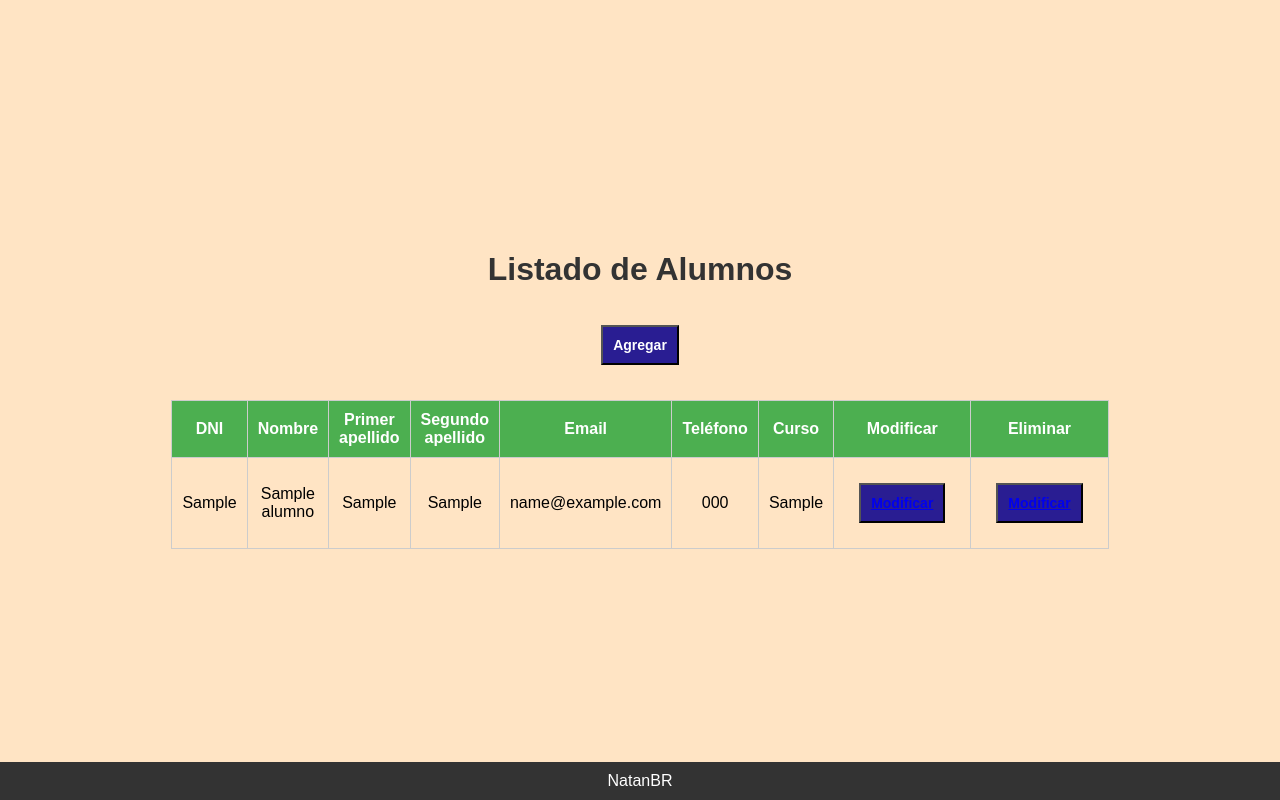
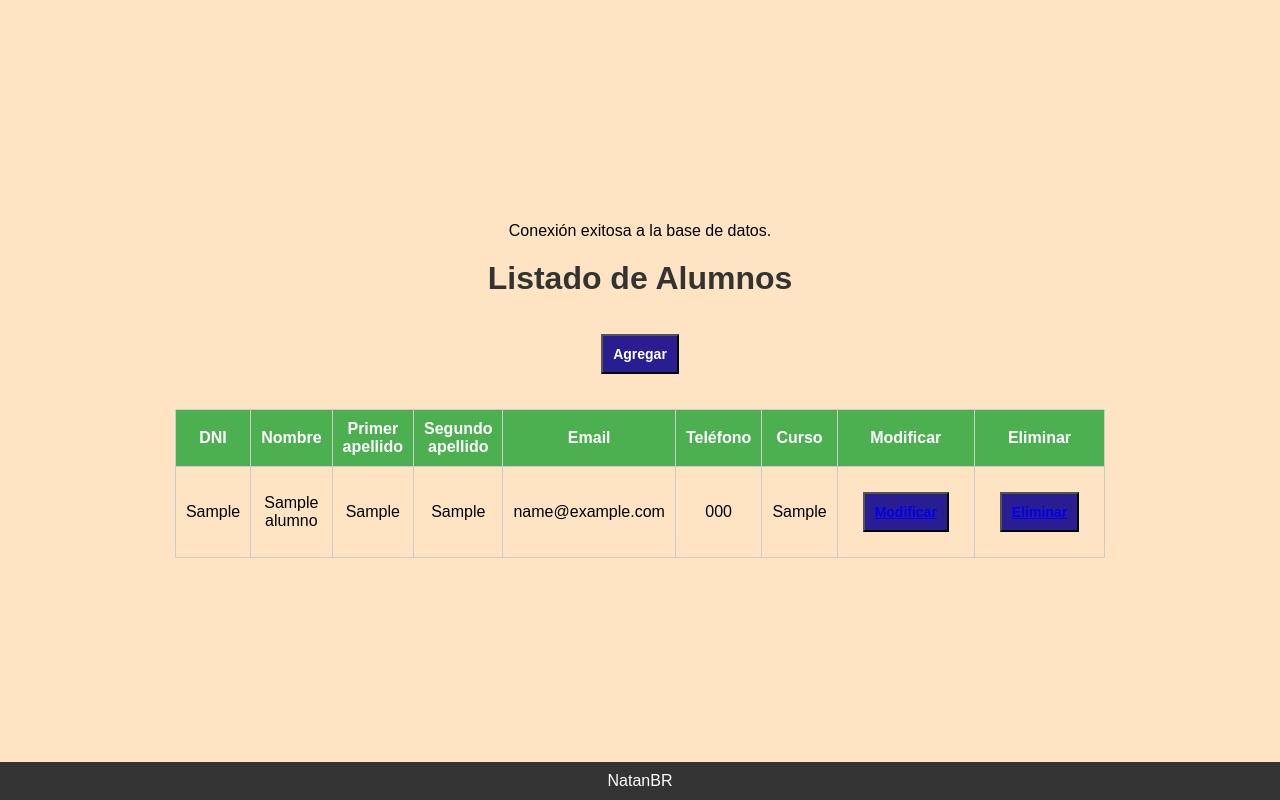
Before and after one commit to neythanpol/PHP, a PHP site: page /.../tema3/Librillo/MySQLi/Objetos/ejer304/listar_alumno.php in a window 1280 px wide. Run offline with PHP 8.4, Linux system fonts and the light colour scheme; tables that the repository leaves empty or names only in its code hold one stand-in row (values such as "Sample post").

Commit message:
ya funciona el 304

```diff
--- a/tema3/Librillo/MySQLi/Objetos/ejer304/conexion.php
+++ b/tema3/Librillo/MySQLi/Objetos/ejer304/conexion.php
@@ -7,6 +7,7 @@
         exit;
     }else{
         // Conectada correctamente
+        echo "Conexión exitosa a la base de datos.";
     }
      // Si estoy aquí es que la base de datos ha podido conectarse, por lo que seguiré con el código de la página.
 ?>
--- a/tema3/Librillo/MySQLi/Objetos/ejer304/formulario_agregar_alumno.php
+++ b/tema3/Librillo/MySQLi/Objetos/ejer304/formulario_agregar_alumno.php
@@ -5,7 +5,7 @@
 <h1>Agregar Alumnos</h1>
 <form action="agregar_alumno.php" method="post">
     <label for="dni">DNI: </label>
-    <input type="text" name="nombre" id="nombre">
+    <input type="text" name="dni" id="dni">
 
     <label for="nombre">Nombre: </label>
     <input type="text" name="nombre" id="nombre">
--- a/tema3/Librillo/MySQLi/Objetos/ejer304/listar_alumno.php
+++ b/tema3/Librillo/MySQLi/Objetos/ejer304/listar_alumno.php
@@ -45,8 +45,8 @@ include('conexion.php'); // Incluye la conexión a la base de datos
                     echo "<td>" . $alumnos['email'] . "</td>";
                     echo "<td>" . $alumnos['telefono'] . "</td>";
                     echo "<td>" . $alumnos['curso'] . "</td>";
-                    echo "<td><a href='formulario_modificar_alumno.php?id=" . $alumnos['id_alumno'] . "'><button type='button'>Modificar</a></td>";
-                    echo "<td><a href='eliminar_alumno.php?id=" . $alumnos['id_alumno'] . "'><button type='button'>Modificar</a></td>";
+                    echo "<td><a href='formulario_modificar_alumno.php?id_alumno=" . $alumnos['id_alumno'] . "'><button type='button'>Modificar</a></td>";
+                    echo "<td><a href='eliminar_alumno.php?id_alumno=" . $alumnos['id_alumno'] . "'><button type='button'>Eliminar</a></td>";
                     echo "</tr>";
                 }
             } else {
--- a/tema3/Librillo/MySQLi/Objetos/ejer304/modificar_alumno.php
+++ b/tema3/Librillo/MySQLi/Objetos/ejer304/modificar_alumno.php
@@ -13,7 +13,7 @@ $telefono = $_POST['telefono'];
 $curso = $_POST['curso'];
 
 // Preparar la consulta de actualización
-$consulta = $conexion -> prepare("UPDATE alumnos SET dni = ?, nombre = ?, apellido1 = ?, apellido2 = ?, email = ?, telefono = ?, curso = ? WHERE id_persona = ?");
+$consulta = $conexion -> prepare("UPDATE alumnos SET dni = ?, nombre = ?, apellido1 = ?, apellido2 = ?, email = ?, telefono = ?, curso = ? WHERE id_alumno = ?");
 $consulta->bind_param("sssssssi", $dni, $nombre, $apellido1, $apellido2, $email, $telefono, $curso, $id);
 
 // Ejecutar la consulta
```
Also changed, not shown: tema3/Librillo/MySQLi/Objetos/ejer304/agregar_alumno.php (+14 -0 lines).
